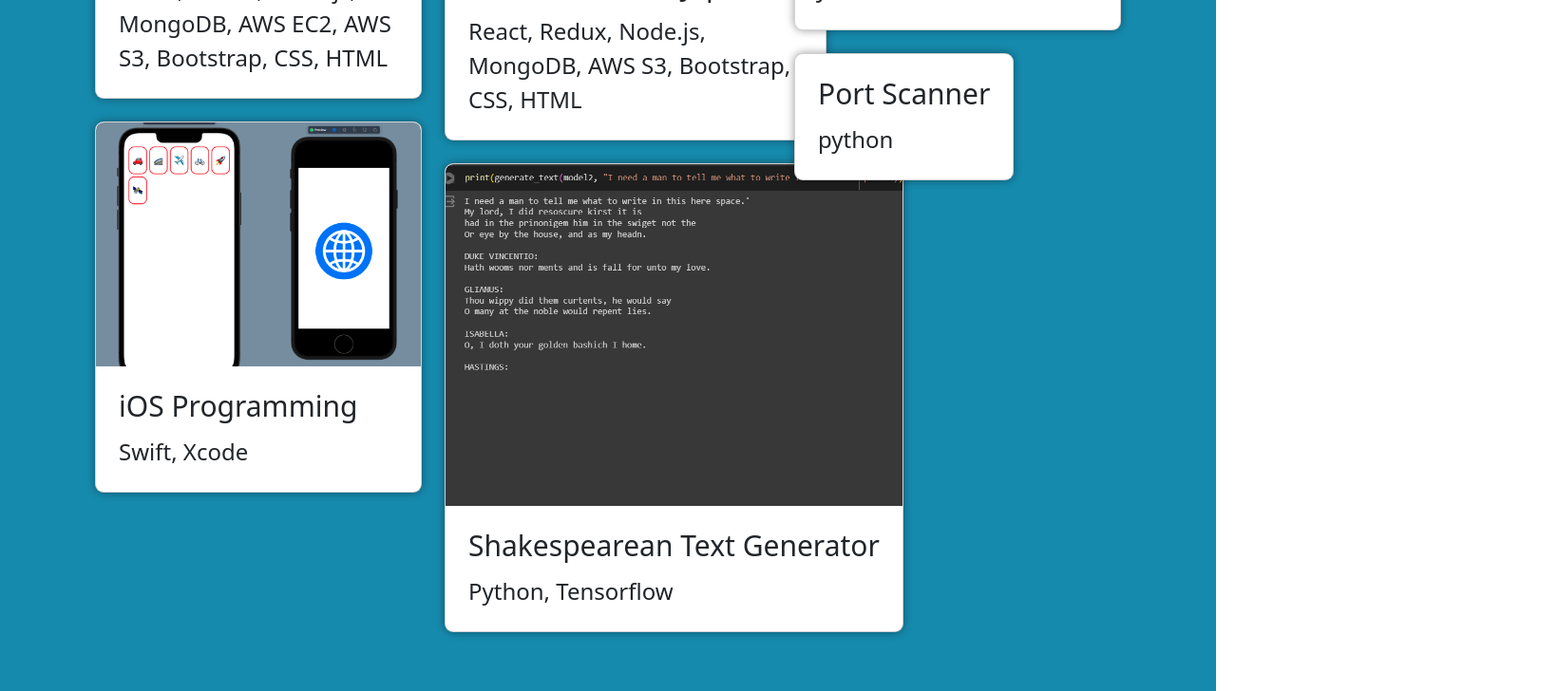
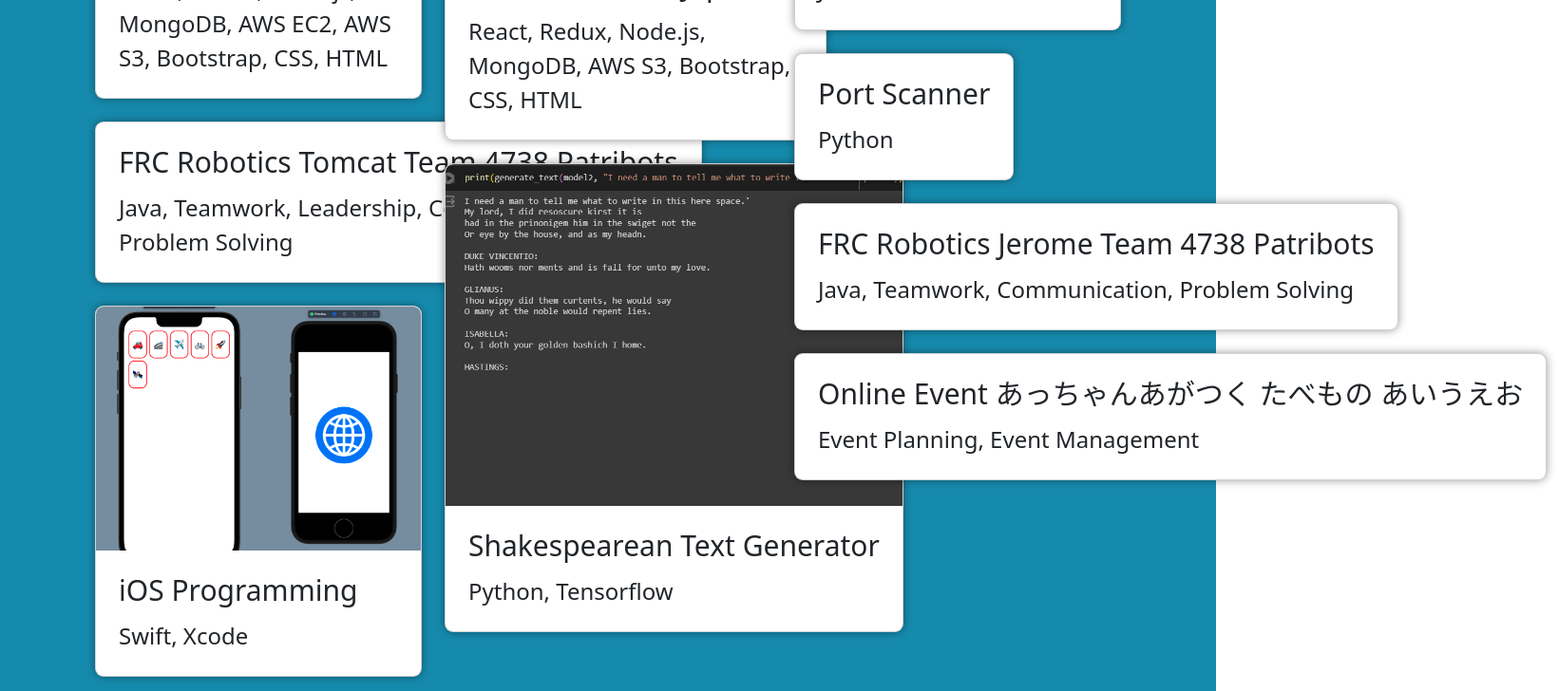
Before and after one commit to Kekechi/Portfolio, a React (Vite) app: page / in a window 1280 px wide. Shown: the part 1900-2628 px from the top of the page at 95% size, 1640 px wide, since content can reach past the window. Built offline with nearby package versions, Linux system fonts and the light colour scheme.

Commit message:
add projects

```diff
--- a/src/Components/Home/Projects/projectList.js
+++ b/src/Components/Home/Projects/projectList.js
@@ -24,13 +24,29 @@ const projectList = [
   },
   {
     name: "Port Scanner",
-    skills: "python",
+    skills: "Python",
+  },
+  {
+    name: "FRC Robotics Tomcat Team 4738 Patribots",
+    skills: "Java, Teamwork, Leadership, Communication, Problem Solving",
+  },
+  {
+    name: "FRC Robotics Jerome Team 4738 Patribots",
+    skills: "Java, Teamwork, Communication, Problem Solving",
   },
   {
     name: "iOS Programming",
     skills: "Swift, Xcode",
     img: "iosProgramming.png",
   },
+  {
+    name: "Online Event あっちゃんあがつく たべもの あいうえお",
+    skills: "Event Planning, Event Management",
+    img: "",
+    description:
+      "Hosted with guest picture book author Shinobu Saito. Organized and conducted hiragana games and picture book-making workshops for American children. Coordinated and led a team of volunteers from Japan. Guided Japanese volunteers in creating English content. Aimed at fostering Japan-U.S. cultural exchanges.",
+  },
+  // Taski Website
 ];
 
 export default projectList;
```
